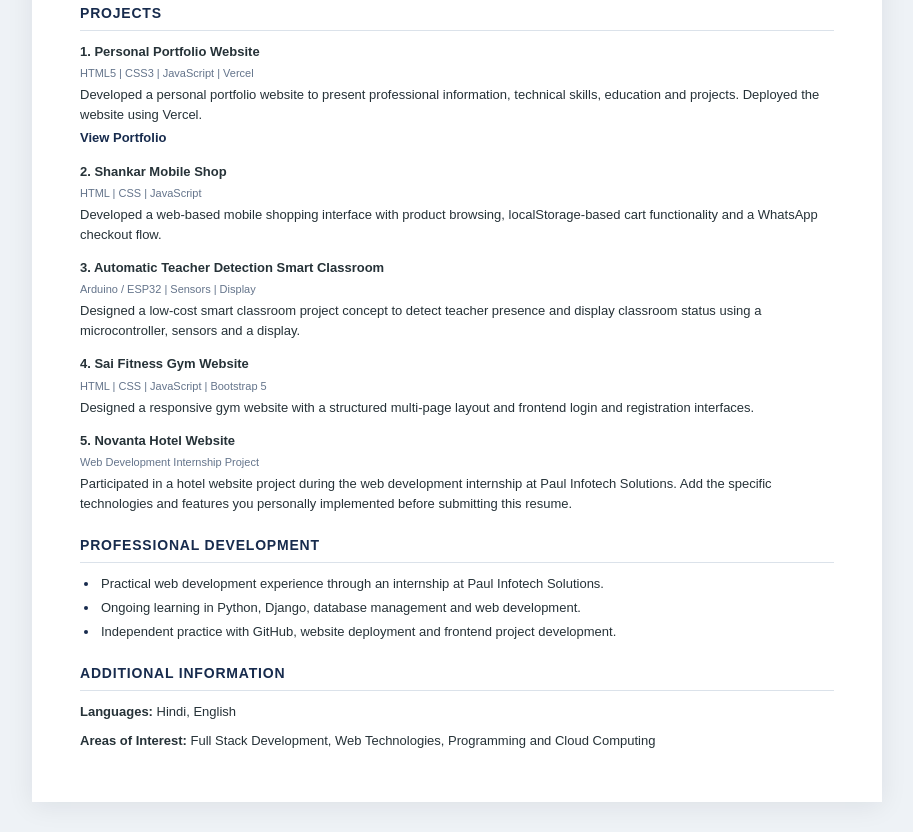
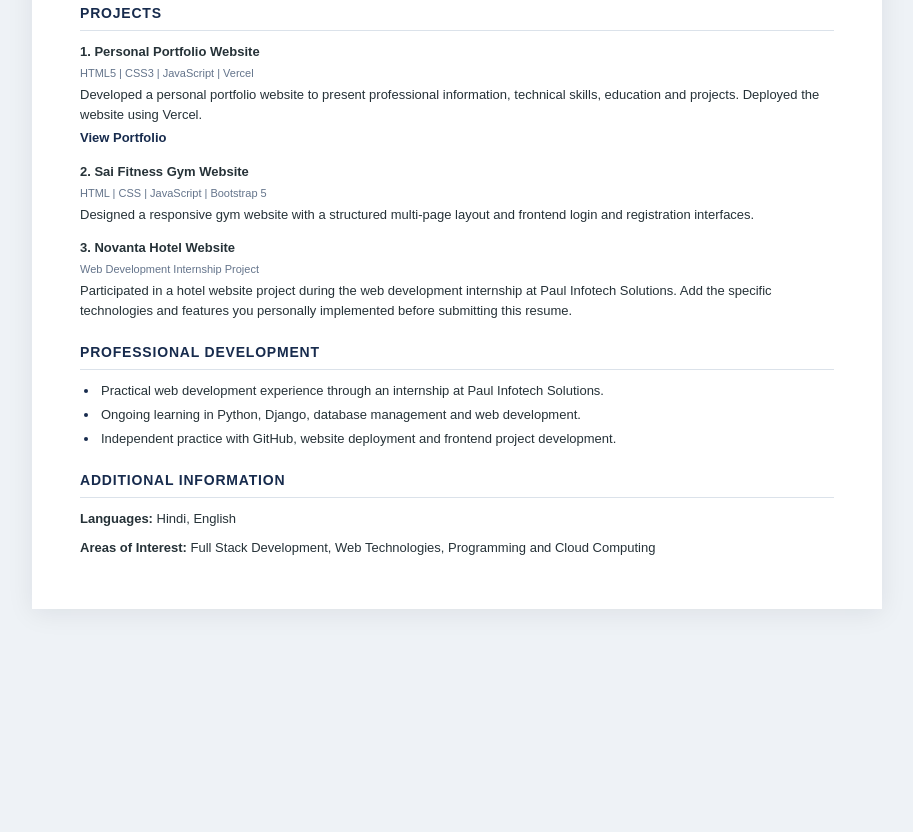
Before and after one commit to skinnybuilder07-dotcom/shankar-portfolio, a plain HTML site: page resume.html in a window 1280 px wide. Shown: the part 1021-1853 px from the top of the page, without its empty margins (183-1096 px from the left). After the commit the page ends 1660 px from the top, so only its background shows below. Drawn offline with Linux system fonts and the light colour scheme.

Commit message:
Fix HTML formatting and structure in resume.html

```diff
--- a/resume.html
+++ b/resume.html
@@ -261,39 +261,10 @@
 
             <div class="project">
 
-                <h3>2. Shankar Mobile Shop</h3>
-
-                <div class="project-tech">
-                    HTML | CSS | JavaScript
-                </div>
-
-                <p>
-                    Developed a web-based mobile shopping interface with
-                    product browsing, localStorage-based cart functionality
-                    and a WhatsApp checkout flow.
-                </p>
-
-            </div>
 
                 <div class="project">
 
-                <h3>3. Automatic Teacher Detection Smart Classroom</h3>
-
-                <div class="project-tech">
-                    Arduino / ESP32 | Sensors | Display
-                </div>
-
-                <p>
-                    Designed a low-cost smart classroom project concept
-                    to detect teacher presence and display classroom status
-                    using a microcontroller, sensors and a display.
-                </p>
-
-            </div>
-
-            <div class="project">
-
-                <h3>4. Sai Fitness Gym Website</h3>
+                    <h3>2. Sai Fitness Gym Website</h3>
 
                     <div class="project-tech">
                         HTML | CSS | JavaScript | Bootstrap 5
@@ -309,7 +280,7 @@
 
                 <div class="project">
 
-                <h3>5. Novanta Hotel Website</h3>
+                    <h3>3. Novanta Hotel Website</h3>
 
                     <div class="project-tech">
                         Web Development Internship Project
```
Lines whose indentation alone changed are shown as unchanged.
